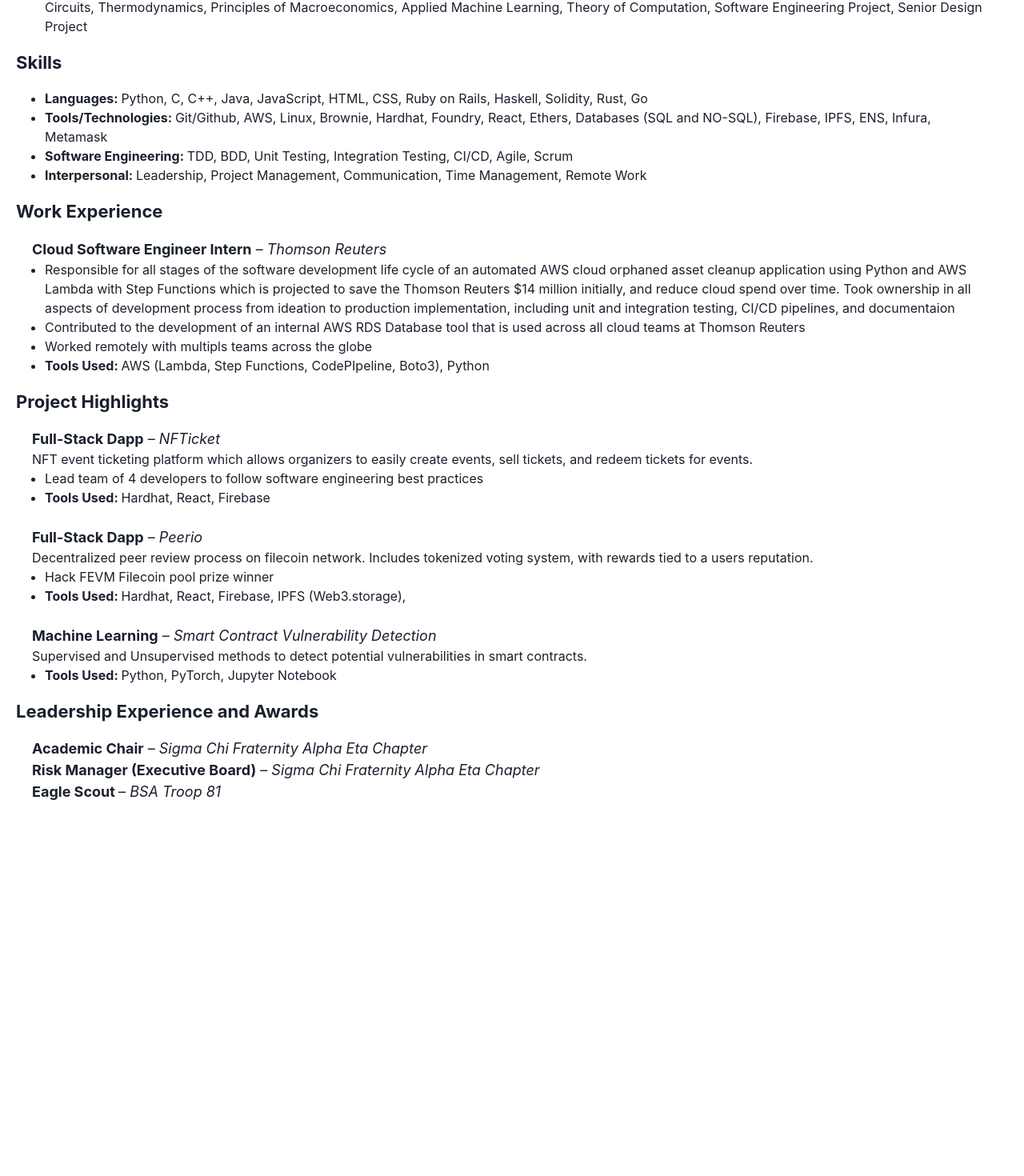
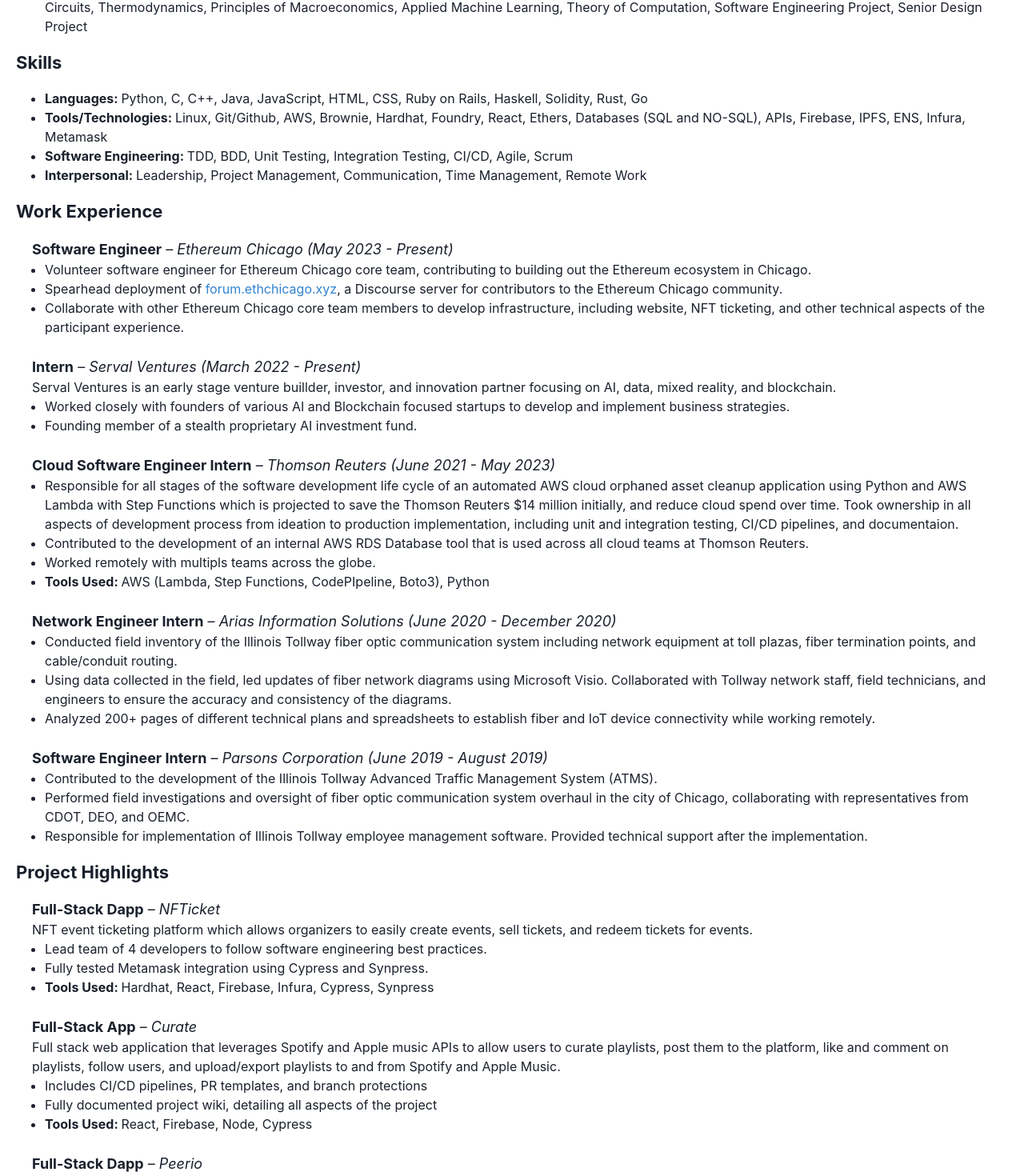
Before and after one commit to trbutler4/resume, a React (Create React App) app: page / in a window 1280 px wide. Shown: the part 296-1766 px from the top of the page at 80% size. Before the commit the page ends 1339 px from the top, so only its background shows below. Built offline with nearby package versions, Linux system fonts and the light colour scheme.

Commit message:
added more work experience, colored links

```diff
--- a/src/App.js
+++ b/src/App.js
@@ -6,6 +6,7 @@
     Heading,
     UnorderedList,
     ListItem,
+    Link,
 } from '@chakra-ui/react'
 
 function App() {
@@ -16,9 +17,9 @@
             <Heading textAlign={['center']}>Thomas Robert Butler IV</Heading>
             <Heading textAlign={['center']}>Software Engineer</Heading>
             <Text fontSize={22} textAlign={['center']}>
-                <a href="mailto:trbiv@proton.me">trbiv@proton.me </a> |
-                <a href="https://github.com/trbutler4"> Github</a> |
-                <a href="https://www.linkedin.com/in/thomas-butler-1a435018b/"> LinkedIn</a>
+                <Link href="mailto:trbiv@proton.me" color='blue.500'>trbiv@proton.me </Link> |
+                <Link href="https://github.com/trbutler4" color='blue.500'> Github</Link> |
+                <Link href="https://www.linkedin.com/in/thomas-butler-1a435018b/" color='blue.500'> LinkedIn</Link>
             </Text>
         </Box>
 
@@ -53,8 +54,8 @@
                     </ListItem>
                     <ListItem>
                         <strong>Tools/Technologies: </strong>
-                        Git/Github, AWS, Linux, Brownie, Hardhat, Foundry, React, Ethers,
-                        Databases (SQL and NO-SQL), Firebase, IPFS, ENS, Infura, Metamask
+                        Linux, Git/Github, AWS, Brownie, Hardhat, Foundry, React, Ethers,
+                        Databases (SQL and NO-SQL), APIs, Firebase, IPFS, ENS, Infura, Metamask
                     </ListItem>
                     <ListItem>
                         <strong>Software Engineering: </strong>
@@ -70,7 +71,47 @@
             <Heading fontSize={22} textAlign={['left']}>Work Experience</Heading>
             <Box className="body-work-experience" p={5} flex='1' textAlign='left'>
                 <Text fontSize={18}>
-                    <strong>Cloud Software Engineer Intern</strong> &ndash; <em>Thomson Reuters </em>
+                    <strong>Software Engineer</strong> &ndash; <em> Ethereum Chicago (May 2023 - Present)</em>
+                </Text>
+                <UnorderedList>
+                    <ListItem>
+                        Volunteer software engineer for Ethereum Chicago core team, contributing
+                        to building out the Ethereum ecosystem in Chicago.
+                    </ListItem>
+                    <ListItem>
+                        Spearhead deployment of
+                         <Link href="https://forum.ethchicago.xyz/" color='blue.500'> forum.ethchicago.xyz</Link>
+                        , a Discourse server for contributors to the Ethereum Chicago community.
+                    </ListItem>
+                    <ListItem>
+                        Collaborate with other Ethereum Chicago core team members to develop
+                        infrastructure, including website, NFT ticketing, and other technical aspects
+                        of the participant experience.
+                    </ListItem>
+                </UnorderedList>
+
+                <br/>
+                <Text fontSize={18}>
+                    <strong>Intern</strong> &ndash; <em> Serval Ventures (March 2022 - Present)</em>
+                </Text>
+                <Text>
+                    Serval Ventures is an early stage venture buillder, investor, and innovation
+                    partner focusing on AI, data, mixed reality, and blockchain.
+                </Text>
+                <UnorderedList>
+                    <ListItem>
+                        Worked closely with founders of various AI and Blockchain focused
+                        startups to develop and implement business strategies.
+                    </ListItem>
+                    <ListItem>
+                        Founding member of a stealth proprietary AI investment fund.
+                    </ListItem>
+                </UnorderedList>
+
+                <br/>
+                <Text fontSize={18}>
+                    <strong>Cloud Software Engineer Intern</strong> &ndash;
+                    <em> Thomson Reuters (June 2021 - May 2023)</em>
                 </Text>
                 <UnorderedList>
                     <ListItem>
@@ -80,18 +121,61 @@
                         Thomson Reuters $14 million initially, and reduce cloud spend over time.
                         Took ownership in all aspects of development process from ideation to
                         production implementation, including unit and integration testing,
-                        CI/CD pipelines, and documentaion
+                        CI/CD pipelines, and documentaion.
                     </ListItem>
                     <ListItem>
                         Contributed to the development of an internal AWS RDS Database tool
-                        that is used across all cloud teams at Thomson Reuters
+                        that is used across all cloud teams at Thomson Reuters.
                     </ListItem>
                     <ListItem>
-                        Worked remotely with multipls teams across the globe
+                        Worked remotely with multipls teams across the globe.
                     </ListItem>
                     <ListItem>
                         <strong>Tools Used: </strong> AWS (Lambda, Step Functions, CodePIpeline,
                             Boto3), Python
+                    </ListItem>
+                </UnorderedList>
+
+                <br/>
+                <Text fontSize={18}>
+                    <strong>Network Engineer Intern</strong> &ndash;
+                    <em> Arias Information Solutions (June 2020 - December 2020)</em>
+                </Text>
+                <UnorderedList>
+                    <ListItem>
+                        Conducted field inventory of the Illinois Tollway fiber optic communication
+                        system including network equipment at toll plazas, fiber termination
+                        points, and cable/conduit routing.
+                    </ListItem>
+                    <ListItem>
+                        Using data collected in the field, led updates of fiber network diagrams
+                        using Microsoft Visio. Collaborated with Tollway network staff, field
+                        technicians, and engineers to ensure the accuracy and consistency of the diagrams.
+                    </ListItem>
+                    <ListItem>
+                        Analyzed 200+ pages of different technical plans and spreadsheets to
+                        establish fiber and IoT device connectivity while working remotely.
+                    </ListItem>
+                </UnorderedList>
+
+                <br/>
+                <Text fontSize={18}>
+                    <strong>Software Engineer Intern</strong> &ndash;
+                    <em> Parsons Corporation (June 2019 - August 2019)</em>
+                </Text>
+                <UnorderedList>
+                    <ListItem>
+                        Contributed to the development of the Illinois Tollway Advanced Traffic
+                        Management System (ATMS).
+                    </ListItem>
+                    <ListItem>
+                        Performed field investigations and oversight of fiber optic communication
+                        system overhaul in the city of Chicago, collaborating with representatives
+                        from CDOT, DEO, and OEMC.
+                    </ListItem>
+                    <ListItem>
+                        Responsible for implementation of Illinois Tollway employee management
+                        software. Provided technical support after the implementation.
                     </ListItem>
                 </UnorderedList>
             </Box>
@@ -107,10 +191,36 @@
                 </Text>
                 <UnorderedList>
                     <ListItem>
-                        Lead team of 4 developers to follow software engineering best practices
+                        Lead team of 4 developers to follow software engineering best practices.
                     </ListItem>
                     <ListItem>
-                        <strong>Tools Used: </strong> Hardhat, React, Firebase
+                        Fully tested Metamask integration using Cypress and Synpress.
+                    </ListItem>
+                    <ListItem>
+                        <strong>Tools Used: </strong> Hardhat, React, Firebase, Infura, Cypress,
+                            Synpress
+                    </ListItem>
+                </UnorderedList>
+
+                <br/>
+                <Text fontSize={18}>
+                    <strong>Full-Stack App</strong> &ndash; <em>Curate</em>
+                </Text>
+                <Text>
+                    Full stack web application that leverages Spotify and Apple music APIs to
+                    allow users to curate playlists, post them to the platform, like and comment
+                    on playlists, follow users, and upload/export playlists to and from Spotify
+                    and Apple Music.
+                </Text>
+                <UnorderedList>
+                    <ListItem>
+                        Includes CI/CD pipelines, PR templates, and branch protections
+                    </ListItem>
+                    <ListItem>
+                        Fully documented project wiki, detailing all aspects of the project
+                    </ListItem>
+                    <ListItem>
+                        <strong>Tools Used: </strong> React, Firebase, Node, Cypress
                     </ListItem>
                 </UnorderedList>
 
@@ -124,12 +234,12 @@
                 </Text>
                 <UnorderedList>
                     <ListItem>
-                        <a href="https://ethglobal.com/showcase/peerio-0bv55">
+                        <Link href="https://ethglobal.com/showcase/peerio-0bv55" color='blue.500'>
                             Hack FEVM Filecoin pool prize winner
-                        </a>
+                        </Link>
                     </ListItem>
                     <ListItem>
-                        <strong>Tools Used: </strong> Hardhat, React, Firebase, IPFS (Web3.storage),
+                        <strong>Tools Used: </strong> Hardhat, React, Firebase, IPFS (Web3.storage)
                     </ListItem>
                 </UnorderedList>
 
@@ -165,7 +275,6 @@
                 </Text>
             </Box>
 
-
         </Box>
     </ChakraProvider>
   );
```
